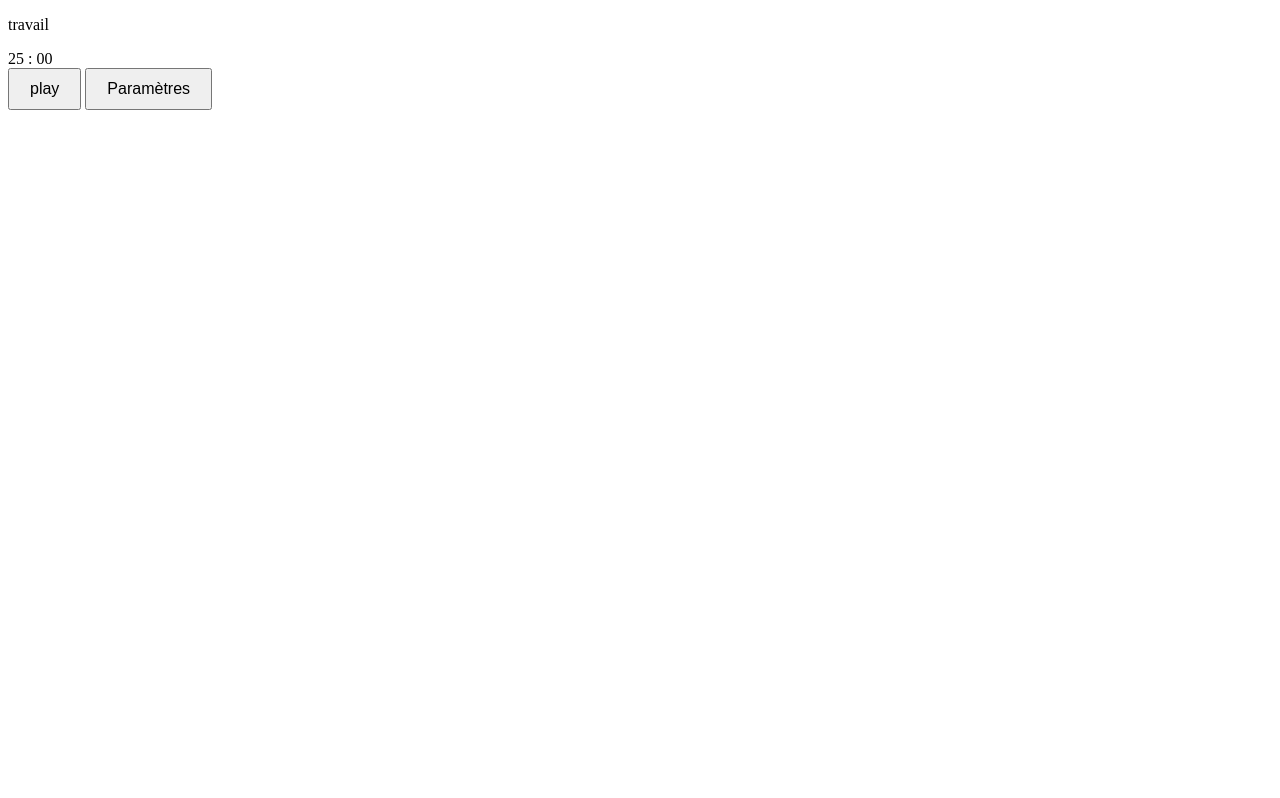
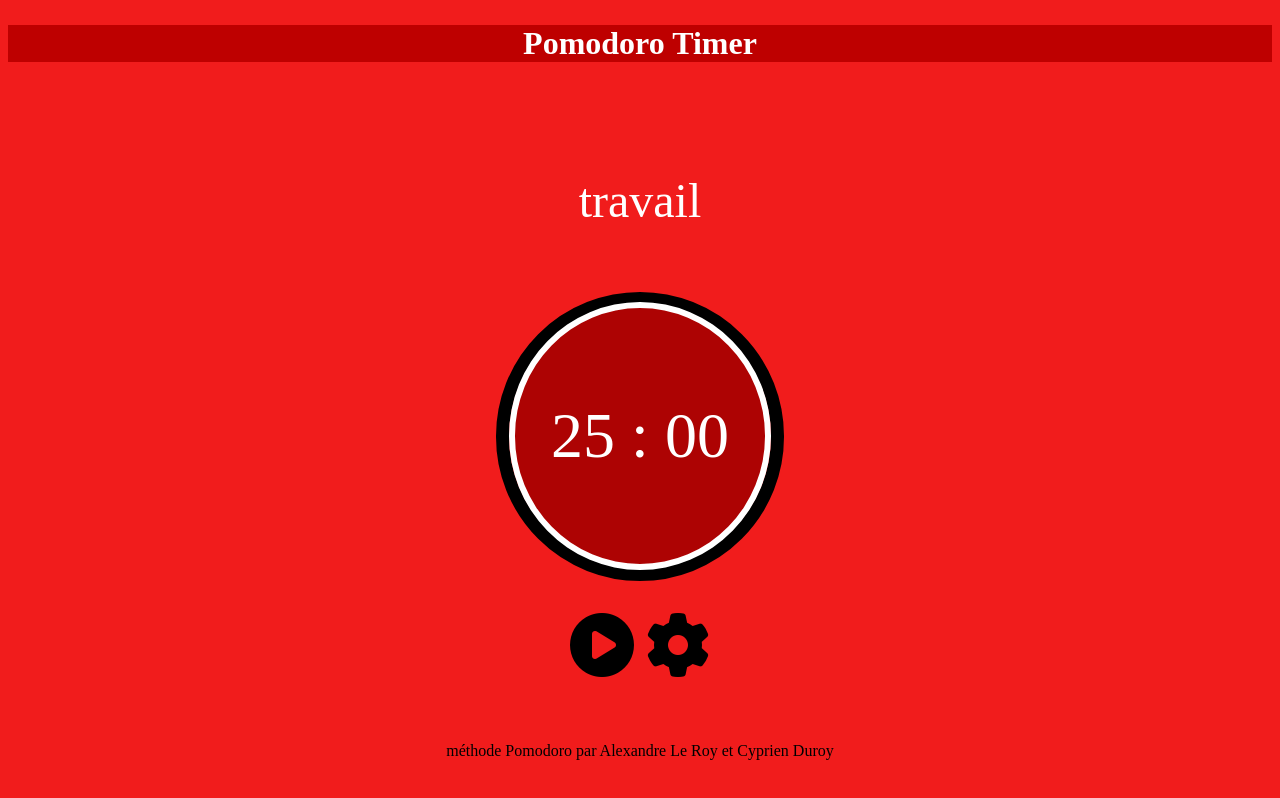
Before and after one commit to 6pri2/pomodoro, a plain HTML site: page index.html in a window 1280 px wide. Drawn offline with Linux system fonts and the light colour scheme.

Commit message:
ajout css

```diff
--- a/index.html
+++ b/index.html
@@ -5,15 +5,36 @@
     <meta name="viewport" content="width=device-width, initial-scale=1.0">
     <title>Pomodoro Timer</title>
     <link rel="stylesheet" href="style.css">
+
 </head>
 <body>
-    <p id="position">travail</p>
-    <div id="timer">25 : 00</div>
-    <button id="pause" onclick="commencer()">play</button>
-    <button id="reset" onclick="resetTimer()">reset</button>
+
+        <h1 id ="TitreHaut">Pomodoro Timer</h1>
+
+    <div id="cent" class="cent">
+                <div class="mode">
+                    <p id="position">travail</p>
+                </div>
+                <div class="minuteur">
+                    <section class="timer">
+                        <div class="biggercircle">
+                        <div class="circle">
+                        <div class="time">
+                            <div id="timer">25 : 00</div>
+                        </div>
+                        </div>
+                        </div>
+                    </section>
+                </div>
+                <div class="reglage">
+
+                    <button id="pause" onclick="commencer()"><em class="fa-solid fa-circle-play fa-4x"></em></button>
+                    <button id="reset" onclick="resetTimer()"><em class="fa-solid fa-rotate fa-4x"></em></button>
+                    <button id="openModalBtn"><em class="fa-solid fa-gear fa-4x"></em></button>
+                </div>
+    </div>
+
     <!-- <a id="reset" href="./index.html">reset</a> -->
-
-    <button id="openModalBtn">Paramètres</button>
 
     <div id="myModal" class="modal">
         <div class="modal-content">
@@ -37,7 +58,10 @@
 
     <div id="result"></div>
 
-
+    <script src="pomodoro.js"></script>
+    <script src="https://kit.fontawesome.com/05e08229e8.js" crossorigin="anonymous"></script>
 </body>
-<script src="pomodoro.js"></script>
+<footer>
+    <p>méthode Pomodoro par Alexandre Le Roy et Cyprien Duroy</p>
+</footer>
 </html>
--- a/pomodoro.js
+++ b/pomodoro.js
@@ -7,6 +7,7 @@ let reset = document.getElementById("reset");
 const timerElement = document.getElementById("timer");
 let position = document.getElementById("position");
 const btnParametres = document.getElementById('openModalBtn'); // Bouton Paramètres
+let cent = document.getElementById('cent');
 
 //fonction affichant le temps
 function afficheTemps(){
@@ -19,7 +20,31 @@ function afficheTemps(){
 
 
 // Afficher le temps initial au chargement de la page
-afficheTemps()
+window.onload = function() {
+    const minutesTravail = localStorage.getItem('minutesTravail') || 25; // 25 par défaut
+    const secondsTravail = localStorage.getItem('secondsTravail') || 0;  // 0 par défaut
+    const minutesPause = localStorage.getItem('minutesPause') || 5;      // 5 par défaut
+    const secondsPause = localStorage.getItem('secondsPause') || 0;      // 0 par défaut
+
+    // Mettre à jour les champs du formulaire
+    document.getElementById('minutesTravail').value = minutesTravail;
+    document.getElementById('secondsTravail').value = secondsTravail;
+    document.getElementById('minutesPause').value = minutesPause;
+    document.getElementById('secondsPause').value = secondsPause;
+
+    // Calculer le temps total pour le minuteur
+    const totalSecondsTravail = (parseInt(minutesTravail) * 60) + parseInt(secondsTravail);
+    const totalSecondsPause = (parseInt(minutesPause) * 60) + parseInt(secondsPause);
+
+    // Mettre à jour les variables globales
+    tempsBase = totalSecondsTravail;
+    tempsPauseBase = totalSecondsPause;
+
+    temps = tempsBase; // Initialiser avec le temps de travail
+
+    // Afficher le temps de travail
+    afficheTemps();
+};
 
 //fonction lancant le minuteur
 function commencer() {
@@ -33,7 +58,7 @@ function commencer() {
 //fonction du minuteur enchenant les minuteurs de travails puis de pause
 function diminuerTemps() {
     pause.style.display = "none";
-    reset.style.display = "block";
+    reset.style.display = "contents";
 
     afficheTemps()
 
@@ -64,7 +89,7 @@ function resetTimer() {
     afficheTemps();
 
     // Réafficher le bouton "play"
-    pause.style.display = "block";
+    pause.style.display = "contents";
     reset.style.display = "none";
 
     // Réactiver le bouton "Paramètres"
@@ -77,23 +102,27 @@ const btn = document.getElementById('openModalBtn');
 const span = document.getElementsByClassName('close')[0];
 
 btn.onclick = function() {
-    modal.style.display = 'block';
+    cent.style.display = 'none'
+    modal.style.display = 'contents';
 }
 
 // Fermer la modale quand on clique sur "X"
 span.onclick = function() {
     modal.style.display = 'none';
+    cent.style.display ='contents';
 }
 
 // Fermer la modale quand on clique à l'extérieur
 window.onclick = function(event) {
     if (event.target === modal) {
         modal.style.display = 'none';
+
     }
 }
 
 // Gestion du formulaire de temps
 document.getElementById('timeForm').addEventListener('submit', function(event) {
+
     event.preventDefault();
 
     const minutesTravail = parseInt(document.getElementById('minutesTravail').value);
@@ -110,6 +139,12 @@ document.getElementById('timeForm').addEventListener('submit', function(event) {
     const totalSecondsTravail = (parseInt(minutesTravail) * 60) + parseInt(secondsTravail);
     const totalSecondsPause = (parseInt(minutesPause) * 60) + parseInt(secondsPause);
 
+    // Sauvegarder les valeurs dans LocalStorage
+    localStorage.setItem('minutesTravail', minutesTravail);
+    localStorage.setItem('secondsTravail', secondsTravail);
+    localStorage.setItem('minutesPause', minutesPause);
+    localStorage.setItem('secondsPause', secondsPause);
+
     tempsBase = totalSecondsTravail;
     tempsPauseBase = totalSecondsPause;
 
@@ -123,6 +158,7 @@ document.getElementById('timeForm').addEventListener('submit', function(event) {
 
     // Fermer la modale après soumission
     modal.style.display = 'none';
+    cent.style.display = 'contents'
 
     // Arrêter le minuteur en cours et le réinitialiser
     clearInterval(intervalId);
--- a/style.css
+++ b/style.css
@@ -1,25 +1,44 @@
+body{
+    background-color: rgb(241, 28, 28);
+}
 #reset{
     display: none;
 }
 
 
+#TitreHaut{
+    text-align: center;
+    font-weight: bold;
+    margin-bottom: 5%;
+    margin-top: 2%;
+    color: white;
+    background-color: rgb(190, 0, 0);
+}
 button {
-    padding: 10px 20px;
+
     font-size: 16px;
     cursor: pointer;
+    background-color: transparent;
+    border: none;
+    outline: none;
+    border-color: transparent;
+    border-style: none;
 }
+
+
 
 /* Styles pour la modal */
 .modal {
     display: none; /* Cacher la modal par défaut */
     position: fixed; /* Reste en place, même en scrollant */
-    z-index: 1; /* Au-dessus des autres éléments */
+    z-index: 100; /* Au-dessus des autres éléments */
     left: 0;
     top: 0;
     width: 100%;
     height: 100%;
     overflow: auto; /* Scroll si contenu trop grand */
     background-color: rgba(0, 0, 0, 0.4); /* Fond semi-transparent */
+    opacity: 1;
 }
 
 .modal-content {
@@ -63,3 +82,68 @@ button[type="submit"] {
 button[type="submit"]:hover {
     background-color: #45a049;
 }
+
+.timer {
+    display: flex;
+    justify-content: center;
+    align-items: center;
+    width: 5em;
+    height: 5em;
+    border-radius: 50%;
+    font-size: 4em;
+  }
+
+  .circle {
+    display: flex;
+    justify-content: center;
+    align-items: center;
+    width: 4em;
+    height: 4em;
+    border-radius: 50%;
+    background-color:rgb(173, 3, 3);
+    border: 0.1em solid white;
+  }
+
+  .biggercircle{
+    display: flex;
+    justify-content: center;
+    align-items: center;
+    width: 4.1em;
+    height: 4.1em;
+    border-radius: 50%;
+    background-color:rgb(241, 28, 28);
+    border: 0.21em solid black;
+  }
+
+  #position{
+    font-size: 3em;
+    /*border-radius: 45%;
+    border: 1em;
+    border-color: red;*/
+}
+
+footer{
+    size: 100%;
+    text-align: center;
+    padding-top: 3em;
+}
+
+
+
+.mode,.minuteur,.reglage{
+    display: flex;
+    justify-content: center;
+}
+
+.mode p{
+    color: white;
+    border: 3em;
+
+}
+.minuteur {
+    color: white;
+}
+
+.reglage{
+    padding-top: 1em;
+}
```
